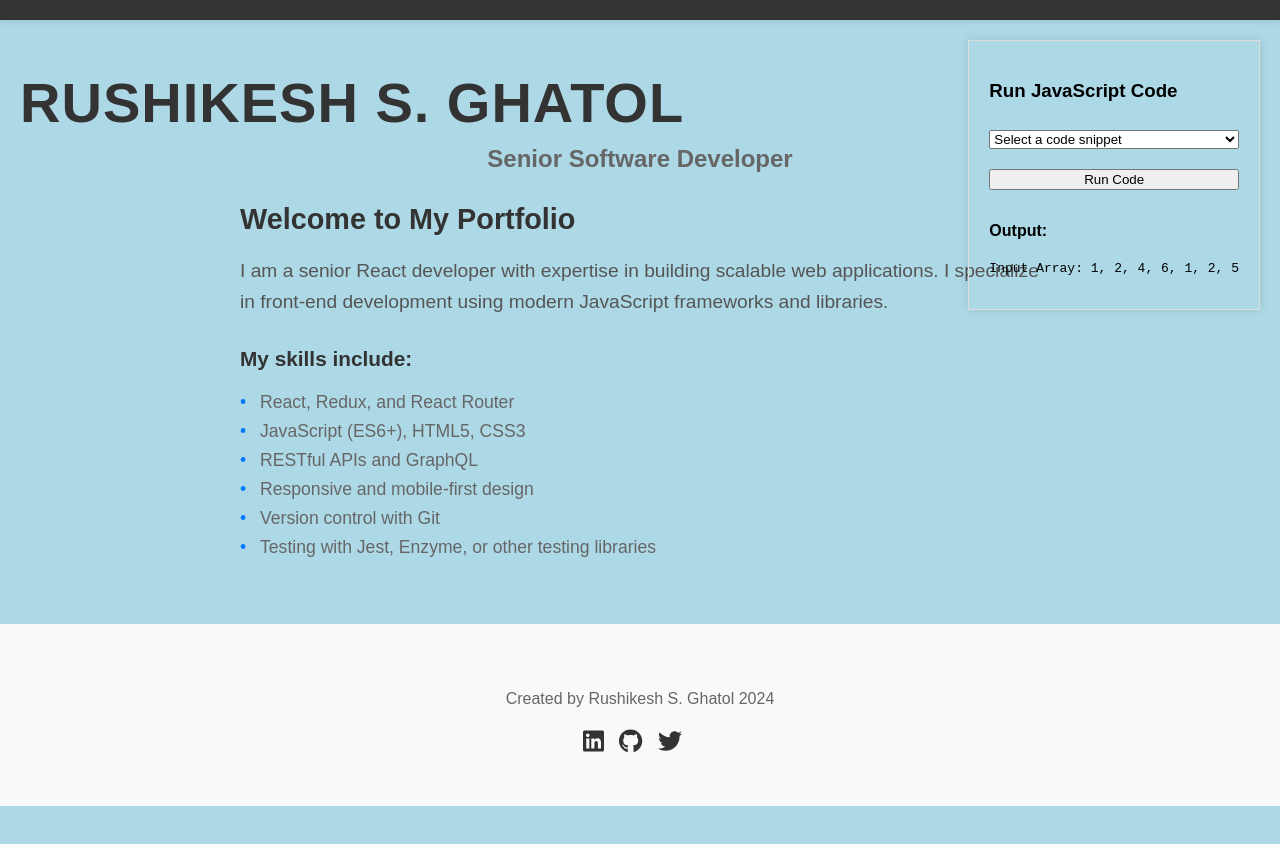
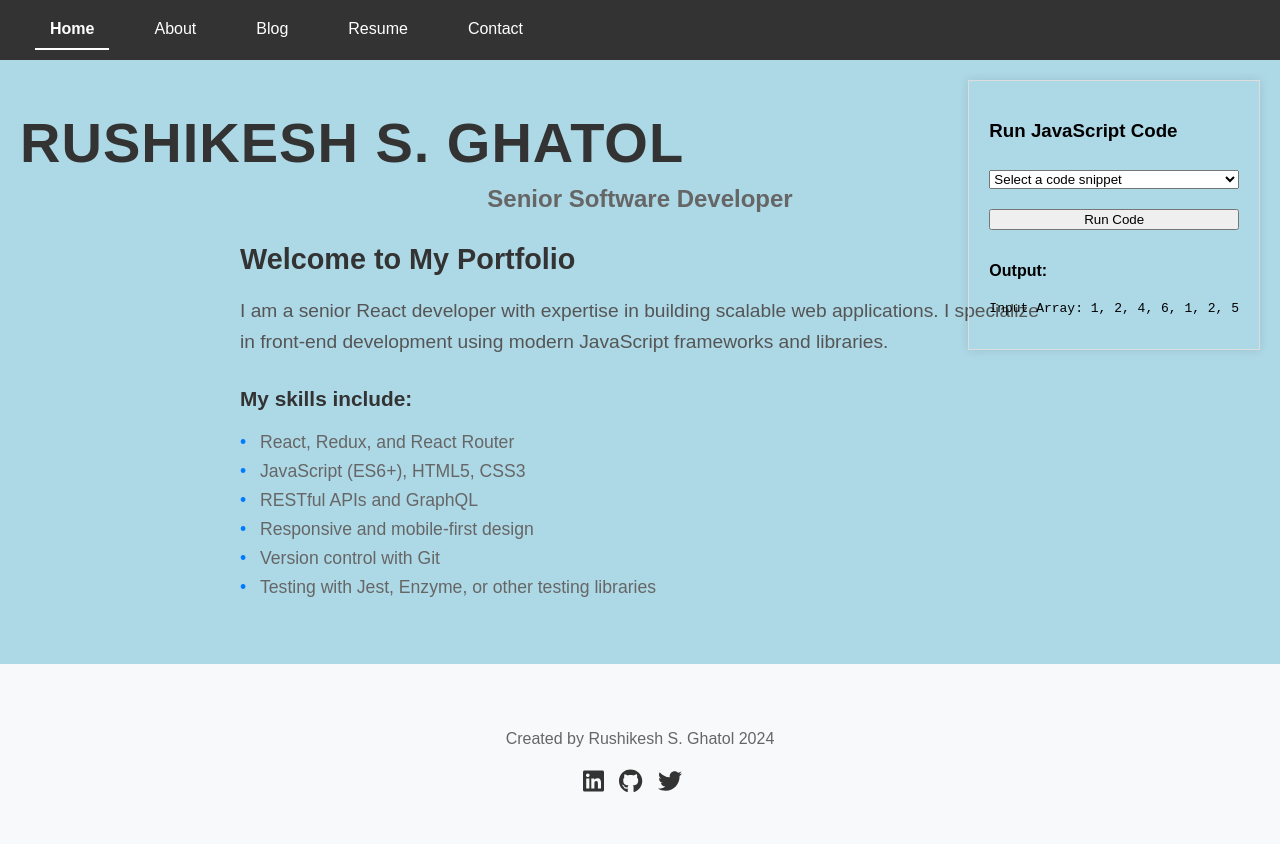
Before and after one commit to Hrushi1227/PersonalWebsiteResume, a React (Create React App) app: page / in a window 1280 px wide. Before the commit the page ends 806 px from the top, so only its background shows below. Built offline with nearby package versions, Linux system fonts and the light colour scheme.

Commit message:
styling changes for burger menu

```diff
--- a/src/components/Navigation/Navigation.css
+++ b/src/components/Navigation/Navigation.css
@@ -1,73 +1,81 @@
-/* General Styles */
+/* Basic styles for the navbar */
 .navbar {
+  display: flex;
+  justify-content: space-between;
+  align-items: center;
+  padding: 10px 20px;
   background-color: #333;
-  padding: 10px 20px;
-  box-shadow: 0 2px 5px rgba(0, 0, 0, 0.1);
+  color: #fff;
   position: relative;
+  z-index: 1000; /* Ensure navbar is above other content */
+}
+
+.menu-icon {
+  display: none;
+  font-size: 24px;
+  cursor: pointer;
 }
 
 .nav-menu {
-  list-style-type: none;
+  list-style: none;
+  display: flex;
+  margin: 0;
   padding: 0;
-  margin: 0;
-  display: flex;
-  justify-content: center;
-  flex-wrap: wrap; /* Allow items to wrap on smaller screens */
-  transition: max-height 0.3s ease;
-  max-height: 0;
-  overflow: hidden;
-}
-
-.nav-menu.open {
-  max-height: 500px; /* Arbitrary large value to show menu */
 }
 
 .nav-item {
-  margin-right: 15px;
+  margin: 0 15px;
 }
 
 .nav-link {
+  color: #fff;
   text-decoration: none;
-  color: #fff;
-  font-size: 1.2em;
   padding: 10px 15px;
-  transition: color 0.3s ease;
+  display: block;
 }
 
-.nav-link:hover {
-  color: #ffc107; /* Change color on hover */
+.nav-link.active {
+  font-weight: bold;
+  border-bottom: 2px solid #fff;
 }
 
-.active {
-  font-weight: bold;
-  color: #ffc107; /* Active link color */
-}
+/* Mobile styles */
+@media (max-width: 768px) {
+  .menu-icon {
+    display: block;
+  }
 
-/* Burger Menu Icon */
-.menu-icon {
-  display: none;
-  font-size: 1.5em;
-  color: #fff;
-  cursor: pointer;
-}
+  .nav-menu {
+    display: none;
+    flex-direction: column;
+    width: 100%;
+    background-color: #333;
+    position: relative;
+    padding: 0;
+  }
 
-/* Media query for smaller screens */
-@media (max-width: 768px) {
-  .nav-menu {
-    flex-direction: column; /* Stack items vertically on smaller screens */
-    align-items: center;
+  .nav-menu.open {
+    display: flex;
   }
 
   .nav-item {
-    margin-right: 0; /* Remove right margin */
-    margin-bottom: 10px; /* Add bottom margin */
+    margin: 0;
+    border-top: 1px solid #444;
   }
 
-  .nav-link {
-    font-size: 1em; /* Reduce font size */
+  .nav-item:first-child {
+    border-top: none;
   }
 
-  .menu-icon {
-    display: block; /* Show menu icon */
+  /* Adjust the padding to make sure it looks good on mobile */
+  .nav-link {
+    padding: 15px 20px;
   }
 }
+
+/* Ensure the rest of the content shifts down when the menu opens */
+@media (max-width: 768px) {
+  .nav-menu.open + .content {
+    margin-top: 100px; /* Adjust this value based on the number of menu items */
+  }
+}
--- a/src/components/Navigation/Navigation.js
+++ b/src/components/Navigation/Navigation.js
@@ -18,17 +18,33 @@ const Navigation = () => {
       </div>
       <ul className={`nav-menu ${menuOpen ? "open" : ""}`}>
         <li className="nav-item">
-          <NavLink to="/" exact className="nav-link" activeClassName="active">
+          <NavLink
+            to="/"
+            exact
+            className="nav-link"
+            activeClassName="active"
+            onClick={toggleMenu}
+          >
             Home
           </NavLink>
         </li>
         <li className="nav-item">
-          <NavLink to="/about" className="nav-link" activeClassName="active">
+          <NavLink
+            to="/about"
+            className="nav-link"
+            activeClassName="active"
+            onClick={toggleMenu}
+          >
             About
           </NavLink>
         </li>
         <li className="nav-item">
-          <NavLink to="/blog" className="nav-link" activeClassName="active">
+          <NavLink
+            to="/blog"
+            className="nav-link"
+            activeClassName="active"
+            onClick={toggleMenu}
+          >
             Blog
           </NavLink>
         </li>
@@ -38,16 +54,24 @@ const Navigation = () => {
             className="nav-link"
             target="_blank"
             rel="noopener noreferrer"
+            onClick={toggleMenu}
           >
             Resume
           </a>
         </li>
         <li className="nav-item">
-          <NavLink to="/contact" className="nav-link" activeClassName="active">
+          <NavLink
+            to="/contact"
+            className="nav-link"
+            activeClassName="active"
+            onClick={toggleMenu}
+          >
             Contact
           </NavLink>
         </li>
       </ul>
+      {/* Add an empty div with class "content" to allow shifting */}
+      <div className="content"></div>
     </nav>
   );
 };
```
